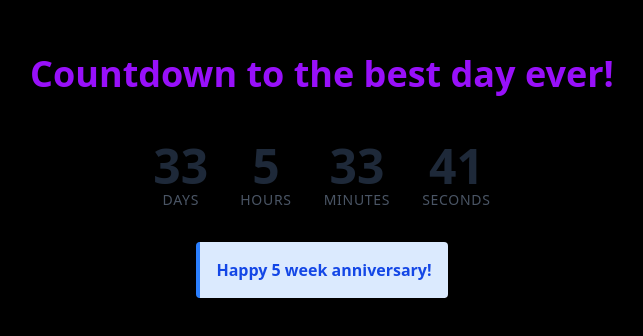
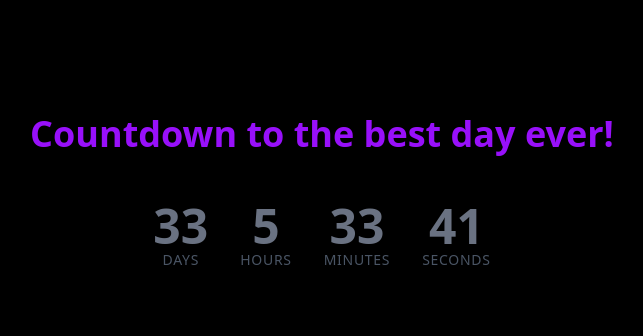
Before and after one commit to chrisstanarsenault/simple-countdown-timer, a Vue app: page / in a window 1280 px wide. Shown: the part 232-568 px from the top of the page, without its empty margins (318-961 px from the left). Built offline with nearby package versions, Linux system fonts and the light colour scheme.

Commit message:
refactor: :recycle: toggles anniversary back to flag.  Updates timer color

```diff
--- a/src/components/timer/timer.vue
+++ b/src/components/timer/timer.vue
@@ -4,7 +4,7 @@
 
     <div class="flex justify-center gap-8 mt-4">
       <div class="flex flex-col items-center">
-        <span class="text-5xl font-bold text-gray-800">
+        <span class="text-5xl font-bold text-gray-500">
           {{ days }}
         </span>
 
@@ -14,7 +14,7 @@
       </div>
 
       <div class="flex flex-col items-center">
-        <span class="text-5xl font-bold text-gray-800">
+        <span class="text-5xl font-bold text-gray-500">
           {{ hours }}
         </span>
 
@@ -24,7 +24,7 @@
       </div>
 
       <div class="flex flex-col items-center">
-        <span class="text-5xl font-bold text-gray-800">
+        <span class="text-5xl font-bold text-gray-500">
           {{ minutes }}
         </span>
 
@@ -34,7 +34,7 @@
       </div>
 
       <div class="flex flex-col items-center">
-        <span class="text-5xl font-bold text-gray-800">
+        <span class="text-5xl font-bold text-gray-500">
           {{ seconds }}
         </span>
 
@@ -44,7 +44,7 @@
       </div>
     </div>
 
-    <div v-if="true" class="mb-8 mt-8">
+    <div v-if="showAnniversary" class="mb-8 mt-8">
       <div class="bg-blue-100 border-l-4 border-blue-500 text-blue-700 p-4 rounded" role="alert">
           <p class="font-bold">Happy {{ currentWeek }} week anniversary!</p>
       </div>
```
